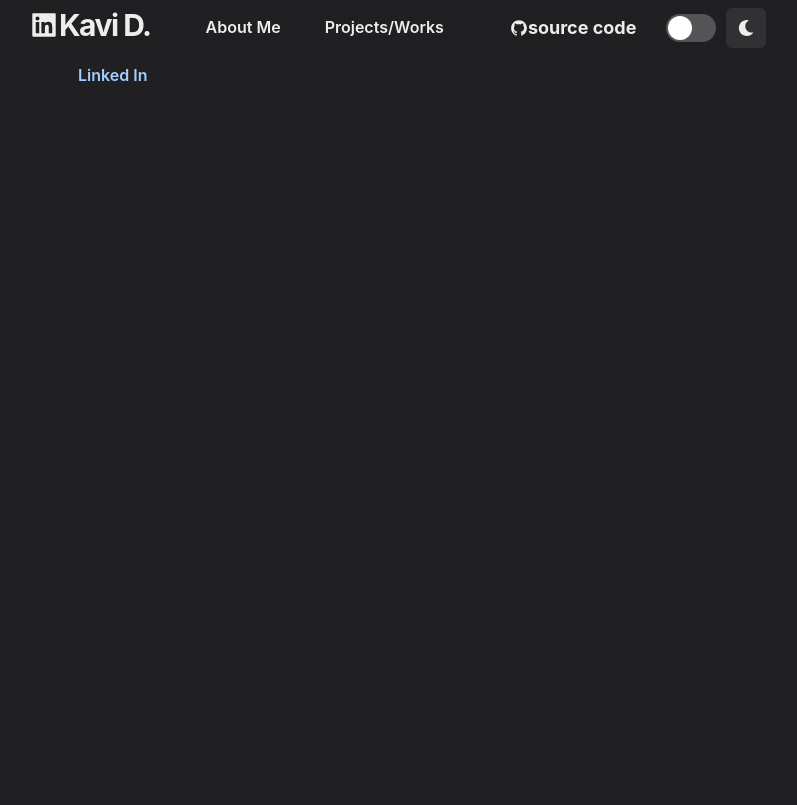
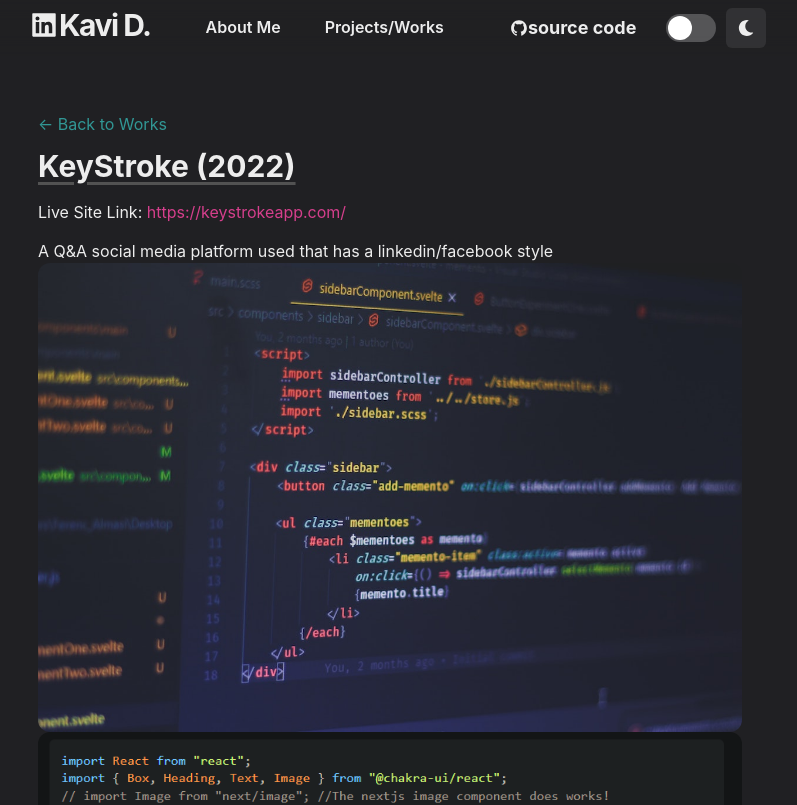
Before and after one commit to Kavi-D/Portfolio, a Next.js app in the folder app-local/: page /works/keystroke in a window 1280 px wide. Shown: the top 805 px of the page, without its empty margins (250-1047 px from the left). Built offline with nearby package versions, Linux system fonts and the light colour scheme.

Commit message:
added more pages with back button and fixed image issues with chakra

```diff
--- a/app-local/components/workCard.js
+++ b/app-local/components/workCard.js
@@ -1,6 +1,6 @@
 import NextLink from 'next/link';
 import Image from 'next/image'
-import {Box, Text, LinkBox, LinkOverlay } from '@chakra-ui/react'
+import {Box, Text, LinkBox, LinkOverlay, Image2 } from '@chakra-ui/react'
 import { Global } from '@emotion/react'
 import next from 'next';
 
--- a/app-local/pages/works.js
+++ b/app-local/pages/works.js
@@ -82,7 +82,7 @@ const Works = () => {
         Data analysis, Machine learning, software Development
       </WorkGridItem>
       <WorkGridItem id="FEMA" title="Flood Isurance Estimator" thumbnail={thumbtest}>
-        A small backend heavy application I worked on
+        A small backend heavy application made for FEMA staff members
       </WorkGridItem>
 
     </SimpleGrid>
--- a/app-local/pages/works/keystroke.js
+++ b/app-local/pages/works/keystroke.js
@@ -5,24 +5,46 @@ import {
     List,
     ListItem,
     AspectRatio,
-    Button
+    Button,
+    Text,
+    Image
   } from '@chakra-ui/react'
-  import { ExternalLinkIcon } from '@chakra-ui/icons'
-
-
-  const keystroke = ({children}) =>{
+import { ExternalLinkIcon } from '@chakra-ui/icons'
+import NextLink from 'next/link';
+import Title from "../../components/title"
+import Paragraph from "../../components/Paragraph";
+//import thumbtest from '/works/programImage.jpg'
+//import Image from 'next/image';
+  const keystroke = () =>{
 
     return(
 
-    <>
-        <Button colorScheme = "messenger" variant='ghost' >
-            <div> {children}</div>
-        </Button>
+    <Container  maxW="contianer.md" pt={14} >
+        <Text>
+            <Link color='teal.500' href='/works'>
+            {'<-'}{' '}Back to Works
+            </Link>
+        </Text>
 
-        <Button colorScheme = "messenger" variant='ghost'>
-            <div> Linked In</div>
-        </Button>
-    </>
+        <Title>KeyStroke (2022) </Title>
+
+        <Text> Live Site Link:
+            <Link color='pink.500' href='https://keystrokeapp.com/' isExternal>
+           {"   "} https://keystrokeapp.com/
+            </Link>
+        </Text>
+        <Paragraph>
+            {" "}
+            A Q&A social media platform used that has a linkedin/facebook style
+        </Paragraph>
+
+        {/* FOR CHAKRA UI, NEED IMAGE JUST IN THE PUBLIC FOLDER, CHAKRA WILL NOT GO INTO ANY OTHER FOLDER ON ITS OWN TO WORK
+         or you could do what I did below and it will repferene the image itself, make sure you have the slash at the very front */}
+        <Image  borderRadius="xl" w="full" src = "/images/works/programImage.jpg" alt = 'first keystroke pic'/>
+        <Image  borderRadius="xl" w="full" src = "/images/works/1111.PNG" alt = 'otherlife'/>
+
+
+    </Container>
     )
 }
 
```
Also changed, not shown: app-local/pages/works/FEMA.js (added, +13 -0 lines), app-local/pages/works/RDPA.js (added, +9 -0 lines), app-local/public/images/works/1111.PNG (added), app-local/public/images/works/otherLife.jpg (added).
